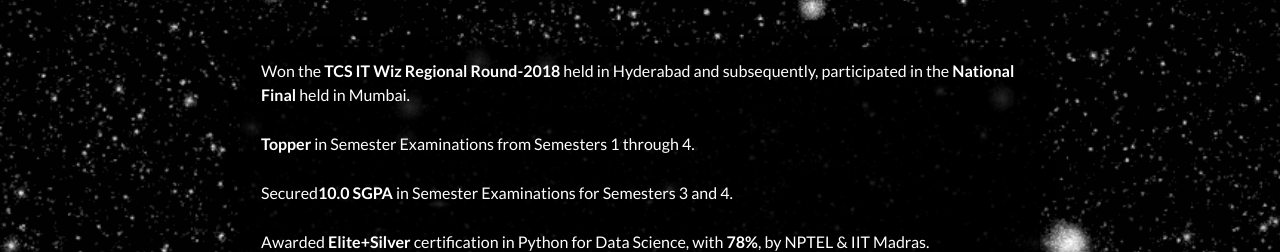
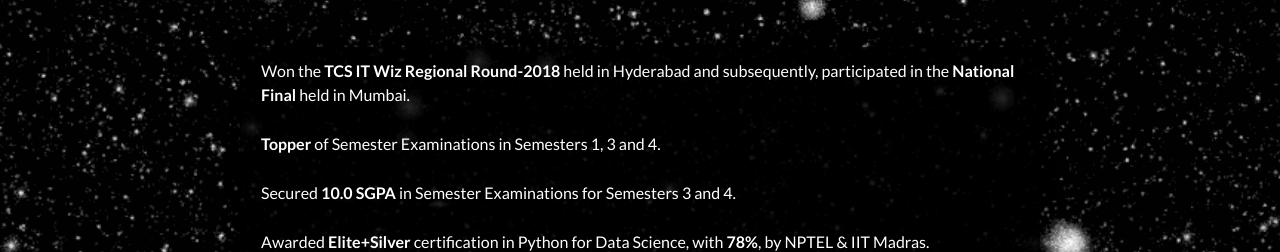
Before and after one commit to joydipb01/joydipb01.github.io, a plain HTML site: page resume.html in a window 1280 px wide. Shown: the part 3180-3432 px from the top of the page. Drawn offline with nearby package versions, Linux system fonts and the light colour scheme; no server answers; files whose address does not match are found by name.

Commit message:
Update resume.html

```diff
--- a/resume.html
+++ b/resume.html
@@ -193,8 +193,8 @@
                     </div>
                     <ul class="list-group">
                         <li class="list-group-item" data-aos="zoom-in" data-aos-duration="500" data-aos-once="true">Won the <strong>TCS IT Wiz Regional Round-2018</strong> held in Hyderabad and subsequently, participated in the <strong>National Final</strong> held in Mumbai. </span></li>
-                        <li class="list-group-item" data-aos="zoom-in" data-aos-duration="500" data-aos-once="true"><span><strong>Topper</strong> in Semester Examinations from Semesters 1 through 4.</span></li>
-						<li class="list-group-item" data-aos="zoom-in" data-aos-duration="500" data-aos-once="true"><span>Secured<strong>10.0 SGPA</strong> in Semester Examinations for Semesters 3 and 4.</span></li>
+                        <li class="list-group-item" data-aos="zoom-in" data-aos-duration="500" data-aos-once="true"><span><strong>Topper</strong> of Semester Examinations in Semesters 1, 3 and 4.</span></li>
+						<li class="list-group-item" data-aos="zoom-in" data-aos-duration="500" data-aos-once="true"><span>Secured <strong>10.0 SGPA</strong> in Semester Examinations for Semesters 3 and 4.</span></li>
 						<li class="list-group-item" data-aos="zoom-in" data-aos-duration="500" data-aos-once="true"><span>Awarded <strong>Elite+Silver</strong> certification in Python for Data Science, with <strong>78%</strong>, by NPTEL & IIT Madras.</span></li>
 						<li class="list-group-item" data-aos="zoom-in" data-aos-duration="500" data-aos-once="true"><span>Participated in Snackdown 2021 organised by Codechef, and achieved a rank of <strong>63</strong> in Round 1A</span></li>
 						<li class="list-group-item" data-aos="zoom-in" data-aos-duration="500" data-aos-once="true"><span>Awarded Gold Badge in Python programming by HackerRank</span></li>
```
